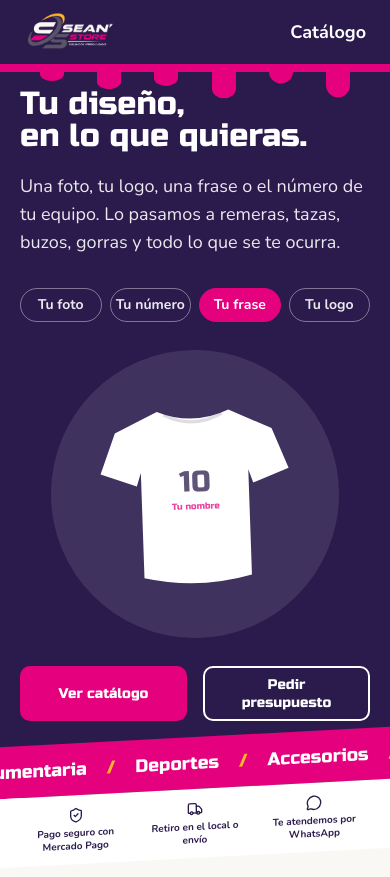
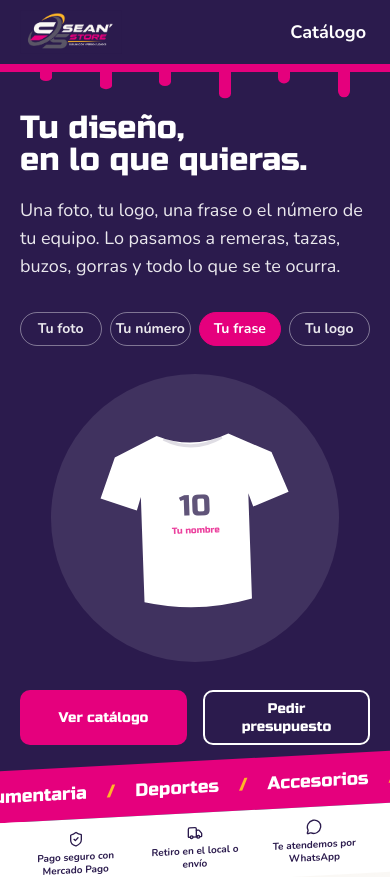
Before and after one commit to franlopric06/iest-tfi_seanstore, a React (Vite) app in the folder frontend/: page / in a window 390 px wide. Shown: the top 877 px of the page. Built offline with nearby package versions, Linux system fonts and the light colour scheme.

Commit message:
afina las gotas de tinta del hero en celular y despeja el titulo (001-T08)

```diff
--- a/frontend/src/components/tienda/HeroSublimado.jsx
+++ b/frontend/src/components/tienda/HeroSublimado.jsx
@@ -37,7 +37,7 @@ const HeroSublimado = () => {
             <motion.span
               key={`${alto}-${indice}`}
               style={{ originY: 0 }}
-              className={`w-6 rounded-b-full bg-magenta ${alto}`}
+              className={`w-3 rounded-b-full bg-magenta ${alto} md:w-6`}
               animate={quieto ? { scaleY: 1 } : { scaleY: [0.55, 1.15] }}
               transition={
                 quieto
@@ -55,7 +55,7 @@ const HeroSublimado = () => {
         </div>
       </div>
 
-      <div className="mx-auto grid max-w-7xl gap-7 px-5 pb-4 pt-6 md:grid-cols-[1fr_auto] md:items-center md:gap-10 md:pb-4 md:pt-6">
+      <div className="mx-auto grid max-w-7xl gap-7 px-5 pb-4 pt-12 md:grid-cols-[1fr_auto] md:items-center md:gap-10 md:pb-4 md:pt-6">
         <div className="flex-1">
           <motion.h1
             aria-label={textos.hero.titulo}
```
Also changed, not shown: 1 other file (tests, documents, lock files or other folders).
